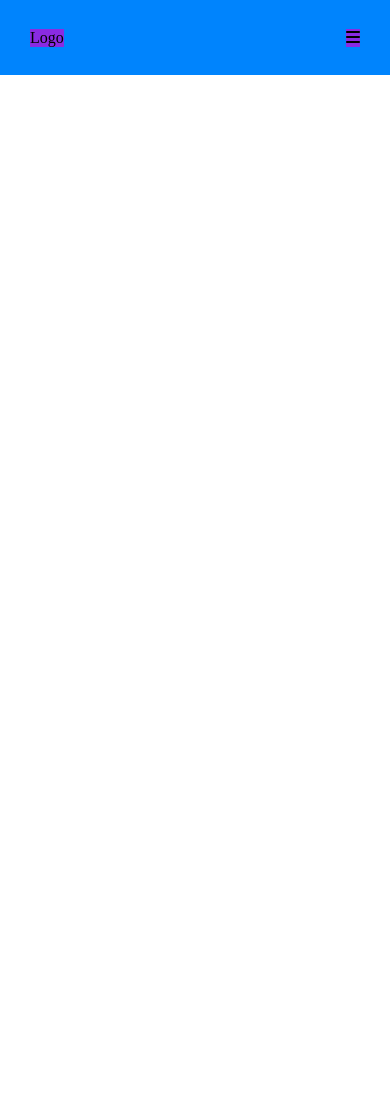
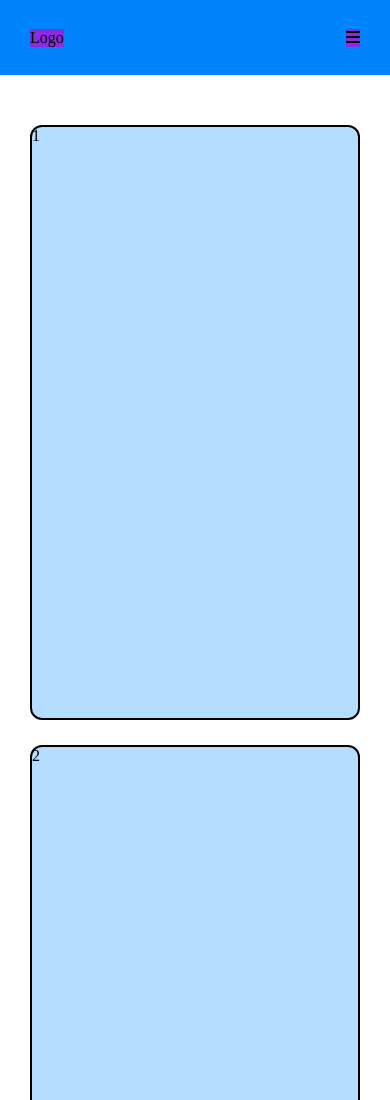
Before and after one commit to dieromeo/htmlcss-responsive-layout, a plain HTML site: page index.html in a window 390 px wide. Shown: the top 1100 px of the page. Before the commit the page ends 844 px from the top, so only its background shows below. Drawn offline with Linux system fonts and the light colour scheme.

Commit message:
feat: layout prima sezione

```diff
--- a/css/style.css
+++ b/css/style.css
@@ -23,6 +23,17 @@
     background-color: blueviolet;
 }
 
+.debug .row {
+    background-color: blueviolet;
+}
+
+.debug .col {
+    border: 2px solid black;
+    height: 345px;
+}
+
+
+
 /* #endregion DEBUG*/
 
 /* #region COMMON*/
@@ -41,12 +52,20 @@ ul {
     list-style: none;
 }
 
+.row {
+    flex-wrap: wrap;
+}
+
+
+
+
 /* #endregion COMMON*/
 
 /* #region HEADER*/
 
 header {
     background-color: #0084fd;
+    margin-bottom: 50px;
 }
 
 header div.container {
@@ -66,6 +85,29 @@ header ul {
 /* #endregion HEADER*/
 
 /* #region MAIN*/
+
+/* prima section*/
+
+.preview .first-row :first-child {
+    flex-grow: 1;
+}
+
+.preview .col {
+    background-color: #b5ddff;
+    width: calc((100% - 50px) /3);
+    border-radius: 12px;
+}
+
+.first-row {
+    margin-bottom: 25px;
+    gap: 25px;
+}
+
+.second-row {
+    gap: 25px;
+}
+
+
 /* #endregion MAIN*/
 
 /* #region FOOTER*/
@@ -83,6 +125,39 @@ header ul {
     header .header-link i {
         display: inline-block;
     }
+
+    .debug .preview .first-row .col {
+        height: 565px;
+    }
+
+    .debug .preview .second-row .col {
+        height: 435px;
+    }
+
+
+}
+
+/*mobile breakpoint*/
+@media screen and (max-width: 768px) {
+
+    .preview .first-row,
+    .preview .second-row {
+        display: block;
+    }
+
+    .preview .col {
+        width: 100%;
+        margin-bottom: 25px;
+    }
+
+    .debug .preview .first-row.col,
+    .debug .preview .second-row.col {
+        height: 355px;
+    }
+
+    .debug .preview .first-row :first-child {
+        height: 595px;
+    }
 }
 
 /* #endregion MEDIA QUERES*/
--- a/index.html
+++ b/index.html
@@ -28,10 +28,28 @@
                     <li>bottone</li>
                 </ul>
                 <i class="fa-solid fa-bars"></i>
-            </div> <!-- dare un classe?-->
+            </div>
         </div>
+    </header>
 
-    </header>
+    <!-- inizio main-->
+    <main>
+        <!-- prima sezione con preview-->
+        <section class="preview">
+            <div class="container">
+                <div class="first-row flex">
+                    <div class="col">1</div>
+                    <div class="col">2</div>
+                </div>
+                <div class="second-row flex">
+                    <div class="col">3</div>
+                    <div class="col">4</div>
+                    <div class="col">5</div>
+                </div>
+
+            </div>
+        </section>
+    </main>
 </body>
 
 </html>
```
